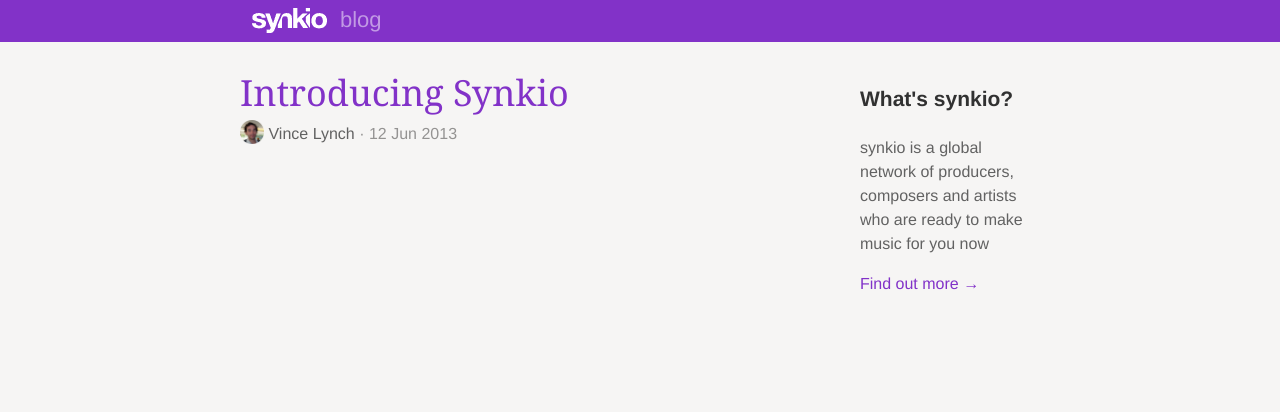
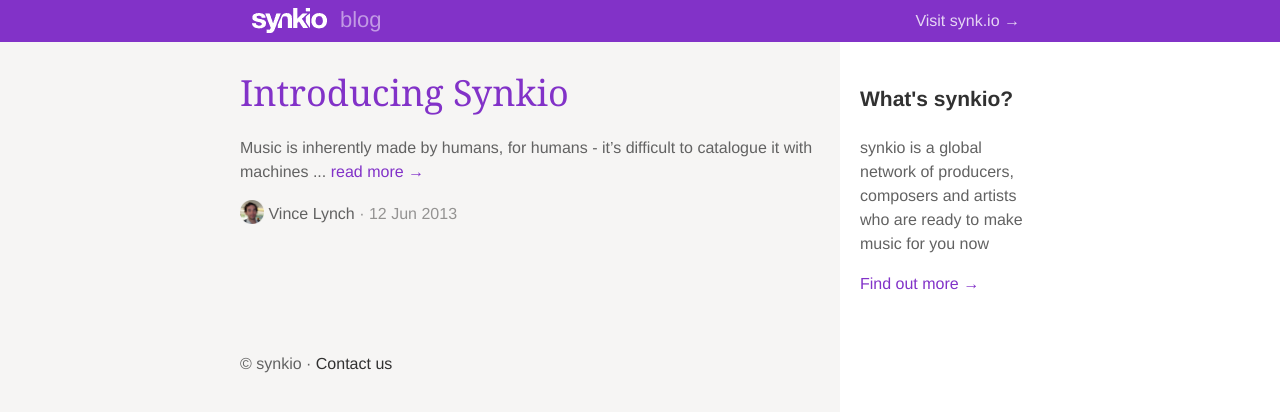
Before and after one commit to synkio/synkio-blog, a Jekyll site: the page built from index.html, in a window 1280 px wide. Shown: the top 412 px of the page. Built offline with Jekyll 4.4.1, drawn with Linux system fonts in a browser that asks for light colours.

Commit message:
Bunch of nice fixes for the blog

```diff
--- a/_layouts/default.html
+++ b/_layouts/default.html
@@ -6,6 +6,7 @@
 	<meta name="viewport" content="width=device-width, minimum-scale=1.0, maximum-scale=1.0">
 	<link rel="stylesheet" href="/styles/master.css">
 	<link rel="icon" type="image/png" href="/favicon.png">
+	<!--[if lt IE 9]><script src="http://media.synk.io/vendor/html5shiv.js"></script><![endif]-->
 	<script src="//use.typekit.net/ayl8hmu.js"></script>
 	<script>try{Typekit.load();}catch(e){}</script>
 </head>
@@ -13,6 +14,7 @@
 
 <header>
 	<div class="wrap">
+		<a href="http://synk.io" class="main">Visit synk.io &rarr;</a>
 		<span class="logo">
 			<span>synkio</span>
 			<strong>blog</strong>
@@ -33,5 +35,12 @@
 	</div>
 </section>
 
+<footer>
+	<div class="wrap">
+		&copy; synkio
+		&middot; <a href="mailto:support@synk.io">Contact us</a>
+	</div>
+</footer>
+
 </body>
 </html>
--- a/index.html
+++ b/index.html
@@ -6,7 +6,10 @@
 <ul class="posts">
 	{% for post in site.posts %}
 		<li>
-			<a href="{{ post.url }}">{{ post.title }}</a>
+			<a class="title" href="{{ post.url }}">{{ post.title }}</a>
+			{{ post.content | strip_newlines | split:'<!--excerpt-->' | first }}
+			... <a href="{{ post.url }}">read more &rarr;</a>
+			<p>
 				<img src="/images/who/{{ post.who }}.png" height="24">
 				{% if post.who == 'vince' %}
 					Vince Lynch
@@ -19,6 +22,7 @@
 					&middot;
 					{{ post.date | date_to_string }}
 				</span>
+			</p>
 		</li>
 	{% endfor %}
 </ul>
--- a/styles/master.css
+++ b/styles/master.css
@@ -367,7 +367,11 @@
   font-family: "Helverica Neue", Helvetica, Arial, sans-serif;
   font-size: 16px;
   line-height: 1.5;
-  background: #f6f5f4;
+  background: #f6f5f4 url(/images/bg.png) 50% 50% repeat-y;
+  overflow-y: scroll;
+}
+h1 {
+  margin-bottom: 10px;
 }
 a {
   color: #8232c8;
@@ -412,9 +416,6 @@
 }
 .wrap:after {
   clear: both;
-}
-body {
-  overflow-y: scroll;
 }
 header {
   background-color: #8232c8;
@@ -490,7 +491,7 @@
   padding: 0;
   margin: 0 0 20px 0;
 }
-.posts li a {
+.posts li a.title {
   display: block;
   font-size: 36px;
   font-family: "adelle", Georgia, serif;
@@ -501,6 +502,15 @@
 }
 .posts li span {
   color: #949392;
+}
+footer {
+  color: #626262;
+}
+footer .wrap {
+  margin: 40px auto;
+}
+footer a {
+  color: #313131;
 }
 @media screen and (max-width: 480px) {
   header .logo span {
@@ -529,8 +539,11 @@
   #content .wrap img {
     max-width: 100%;
   }
+  footer .wrap {
+    padding: 0 20px;
+  }
   .primary h1,
-  .posts li a {
+  .posts li a.title {
     font-size: 24px;
   }
 }
--- a/styles/mobile.less
+++ b/styles/mobile.less
@@ -30,9 +30,12 @@
 			max-width: 100%;
 		}
 	}
+	footer .wrap {
+		padding: 0 @unit;
+	}
 
 	.primary h1,
-	.posts li a {
+	.posts li a.title {
 		font-size: 24px;
 	}
 
--- a/styles/variables.less
+++ b/styles/variables.less
@@ -18,3 +18,5 @@
 @font-size-h4: 16px;
 
 @site-mobile-width: 480px;
+
+@footer-height: 64px;
```
Also changed, not shown: _layouts/post.html (+8 -0 lines), _posts/2013-06-12-introducing-synkio.md (+1 -1 lines), styles/master.less (+17 -6 lines), images/bg.png (added). Lines whose indentation alone changed are shown as unchanged.
